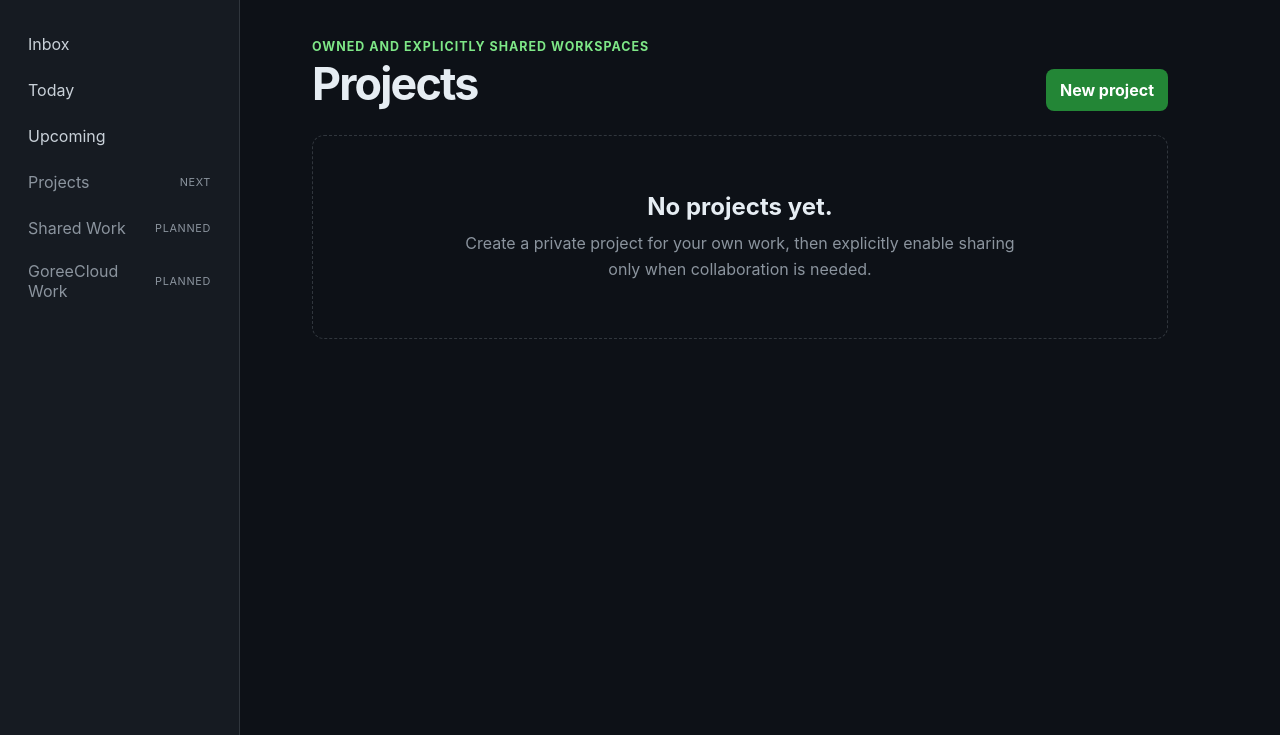
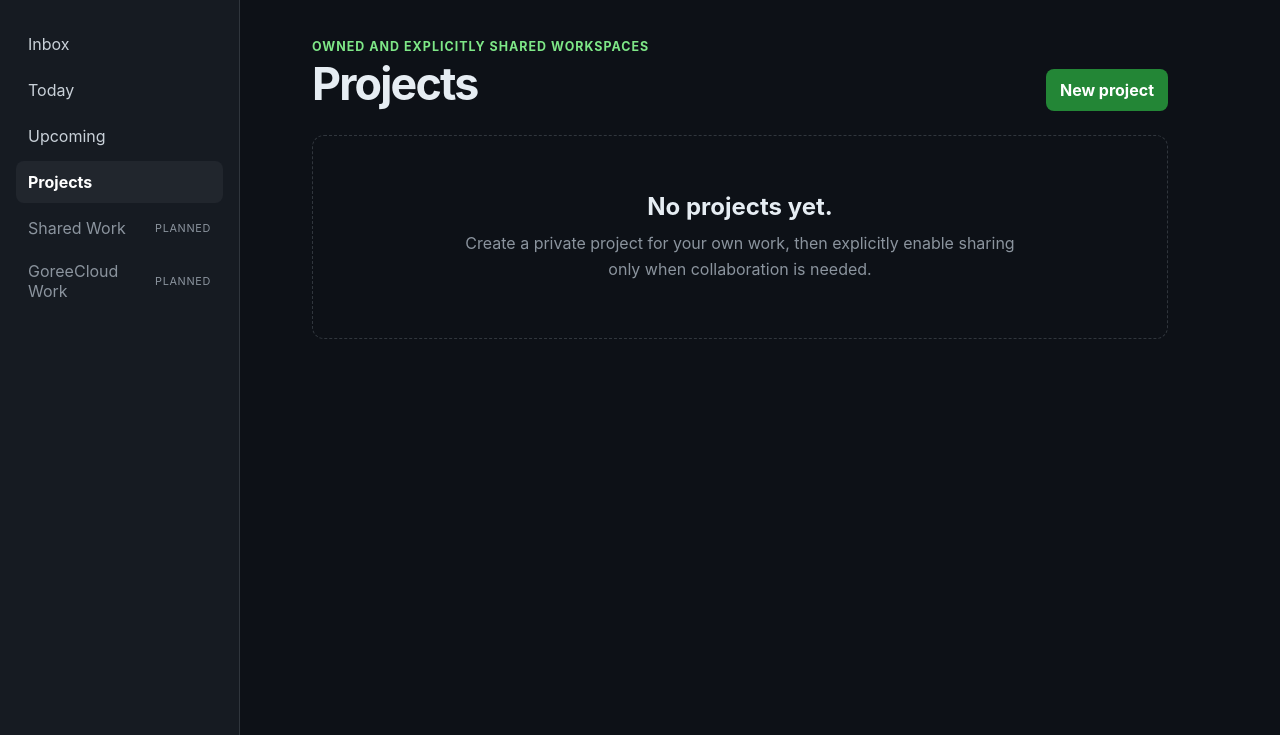
Before and after one commit to GoreeCloud/goreecloud-tasks, a Django app: page /projects/ in a window 1280 px wide. Shown: the part 65-800 px from the top of the page. Run offline with Django 5.2, Linux system fonts and the light colour scheme; the visitor is signed in with stand-in values (Sample User, id 1); data comes from the database, SQL or seed files in the repository; data that the repository does not hold is empty; parts of the project's set-up code (start-up, migrations or seed data) failed here and were passed over.

Commit message:
Activate Projects navigation

```diff
--- a/templates/tasks/_sidebar.html
+++ b/templates/tasks/_sidebar.html
@@ -2,7 +2,7 @@
   <a class="nav-item{% if active_view == 'inbox' %} active{% endif %}" href="{% url 'tasks:dashboard' %}">Inbox</a>
   <a class="nav-item{% if active_view == 'today' %} active{% endif %}" href="{% url 'tasks:today' %}">Today</a>
   <a class="nav-item{% if active_view == 'upcoming' %} active{% endif %}" href="{% url 'tasks:upcoming' %}">Upcoming</a>
-  <span class="nav-item planned">Projects <small>next</small></span>
+  <a class="nav-item{% if active_view == 'projects' %} active{% endif %}" href="{% url 'projects:list' %}">Projects</a>
   <span class="nav-item planned">Shared Work <small>planned</small></span>
   <span class="nav-item planned">GoreeCloud Work <small>planned</small></span>
 </nav>
```
